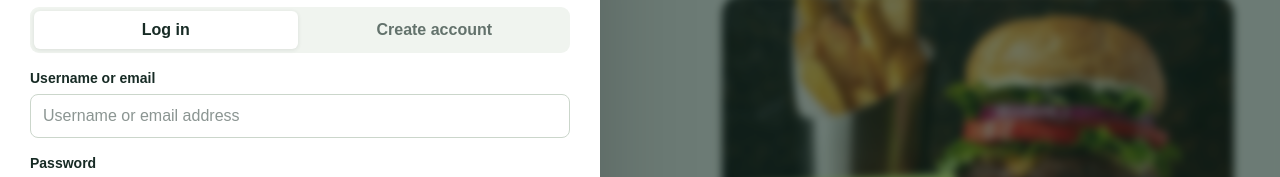
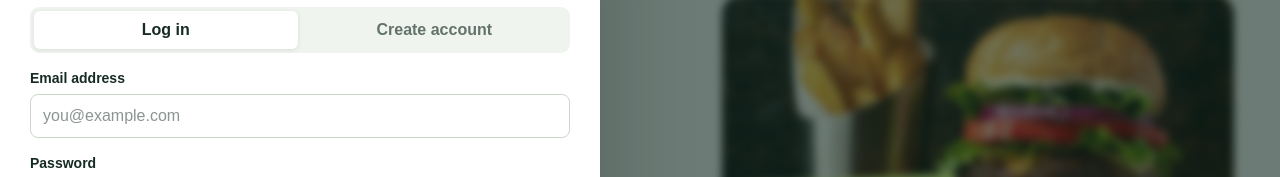
Before and after one commit to edunmartins10/cs3398-team05-project, a React (Vite) app: page / in a window 1280 px wide. Both pictures are taken after a click on the button "Log in". Shown: the part 133-310 px from the top of the page. Built offline with nearby package versions, Linux system fonts and the light colour scheme; no server answers.

Commit message:
Add Supabase dependencies and update AuthDialog for email login

```diff
--- a/package.json
+++ b/package.json
@@ -13,6 +13,7 @@
     "preview": "vite preview"
   },
   "dependencies": {
+    "@supabase/supabase-js": "2.104.0",
     "@tailwindcss/vite": "^4.3.3",
     "cookie-parser": "^1.4.7",
     "cors": "^2.8.6",
--- a/src/components/AuthDialog.jsx
+++ b/src/components/AuthDialog.jsx
@@ -29,11 +29,11 @@ export default function AuthDialog({ open, onClose, onSignedIn, initialMessage =
           username: form.get('username'), password: form.get('password'), email,
           zipCode: form.get('zipCode'), phone: form.get('phone'), textUpdates: form.get('textUpdates') === 'on',
         });
-        setMessage([result.message || 'Check your email for a verification link.', result.locationWarning].filter(Boolean).join(' '));
+        setMessage(result.message || 'Check your email for a verification link.');
         setVerificationUrl(result.verificationUrl || '');
         setMode('login');
       } else {
-        await postJson('/api/auth/login', { identifier: form.get('identifier'), password: form.get('password') });
+        await postJson('/api/auth/login', { email: form.get('email'), password: form.get('password') });
         await onSignedIn();
       }
     } catch (err) { setError(err.message); }
@@ -64,15 +64,15 @@ export default function AuthDialog({ open, onClose, onSignedIn, initialMessage =
             <input id="signupPassword" name="password" type="password" autoComplete="new-password" minLength={10} required placeholder="At least 10 characters" />
             <label htmlFor="zipCode">Home ZIP code</label>
             <input id="zipCode" name="zipCode" inputMode="numeric" autoComplete="postal-code" pattern="\d{5}" maxLength={5} required placeholder="5-digit US ZIP" />
-            <p className="fine location-disclosure">Your ZIP code is looked up through Zippopotam.us to estimate distances. Bitewise stores the approximate ZIP-center coordinates with your account.</p>
+            <p className="fine location-disclosure">Your ZIP code is saved with your account for future location features.</p>
             <label htmlFor="signupPhone">Phone number <span className="optional">optional</span></label>
             <input id="signupPhone" name="phone" type="tel" autoComplete="tel" placeholder="(512) 555-0123" />
             <label className="consent"><input type="checkbox" name="textUpdates" /><span>Send me Bitewise text updates. Message and data rates may apply. Reply STOP to opt out.</span></label>
           </>
         ) : (
           <>
-            <label htmlFor="identifier">Username or email</label>
-            <input id="identifier" name="identifier" autoComplete="username" required placeholder="Username or email address" />
+            <label htmlFor="loginEmail">Email address</label>
+            <input id="loginEmail" name="email" type="email" autoComplete="email" required placeholder="you@example.com" />
             <label htmlFor="loginPassword">Password</label>
             <input id="loginPassword" name="password" type="password" autoComplete="current-password" required />
           </>
```
Also changed, not shown: 1 other file (tests, documents, lock files or other folders).
